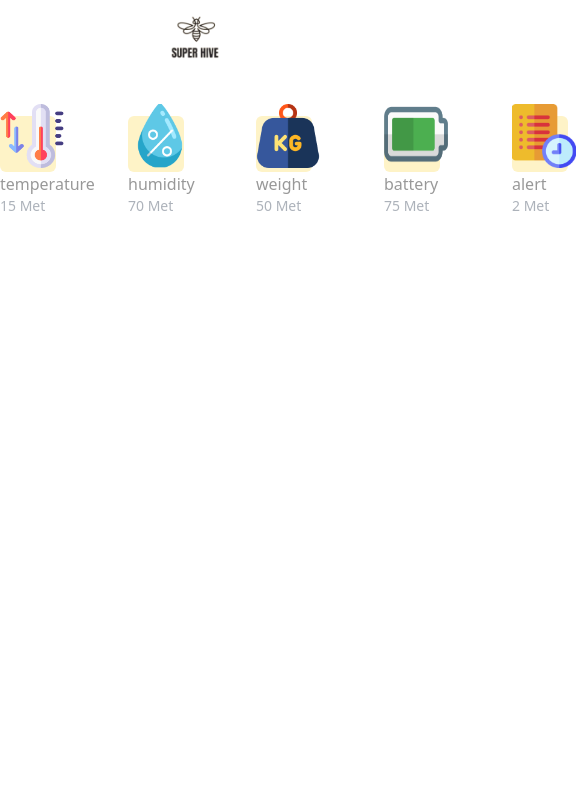
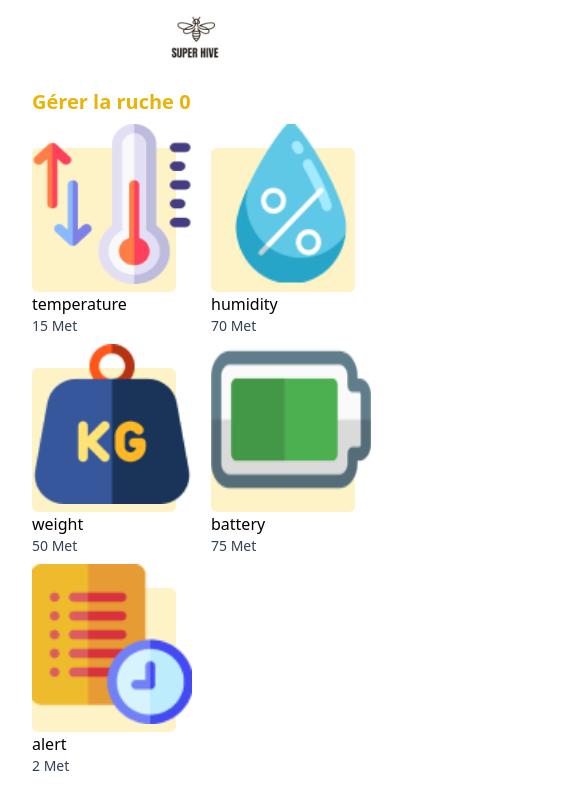
Before and after one commit to GdPaul1234/ruche-connectee, a React (Create React App) app in the folder frontend/: page /hives/0 in a window 390 px wide. Shown: the top 810 px of the page, 585 px wide, since content can reach past the window. Built offline with nearby package versions, Linux system fonts and the light colour scheme.

Commit message:
Mobile sensor navigation

```diff
--- a/frontend/src/components/hive-metrics.component.tsx
+++ b/frontend/src/components/hive-metrics.component.tsx
@@ -1,4 +1,8 @@
+import { useContext } from 'react'
+import { NavLink, useLocation } from 'react-router-dom'
+
 import { Hive } from '../services/hive.service'
+import { ViewportContext } from './contexts/viewport.context'
 
 import HumidityIcon from '../ressources/humidity_icon.png'
 import TemperatureIcon from '../ressources/temperature_icon.png'
@@ -6,7 +10,6 @@ import WeightIcon from '../ressources/weight_icon.png'
 import AlertIcon from '../ressources/alert_icon.png'
 import BatteryIcon from '../ressources/battery_icon.png'
 import IconComponent from './icon.component'
-import { NavLink, useLocation } from 'react-router-dom'
 
 function HiveMetric({ name, value }: {
   name: keyof Hive['sensors_values']
@@ -25,20 +28,26 @@ function HiveMetric({ name, value }: {
 
   const location = useLocation()
   const isActive = location.pathname.endsWith(`/${name}`)
+  const { isMobile } = useContext(ViewportContext)
 
   return <NavLink to={name}>
-    <IconComponent rounded small hoverable active={isActive} activeBorder logo={logoForMetricName()} />
-    <div className={`text-base md:text-sm w-28 md:w-16 ${!isActive && 'opacity-40'}`}>
+    <IconComponent rounded small={!isMobile} hoverable active={isActive} activeBorder logo={logoForMetricName()} />
+    <div className="text-base md:text-sm w-28 md:w-16">
       <div className="text-ellipsis overflow-hidden">{name}</div>
       <div className="text-sm md:text-xs font-medium text-slate-700">{value} Met</div>
     </div>
   </NavLink>
 }
 
-export default function HiveMetricsComponent({ sensors }: {
+export default function HiveMetricsComponent({ name, sensors }: {
+  name: Hive['name']
   sensors: Hive['sensors_values']
 }) {
-  return <div className="grid grid-flow-col gap-4 auto-cols-max">
+  const { isMobile } = useContext(ViewportContext)
+  const gridColumn = isMobile ? 'grid-cols-2' : 'grid-flow-col'
+
+  return <div className={`grid ${gridColumn} gap-8 md:gap-4 auto-cols-max`}>
+    {isMobile && <h2 className='col-span-full text-xl text-yellow-500 font-semibold'>Gérer la ruche {name}</h2>}
     {Object.keys(sensors).map(key => <HiveMetric
       key={key}
       name={key as keyof Hive['sensors_values']}
--- a/frontend/src/routes/hive.page.tsx
+++ b/frontend/src/routes/hive.page.tsx
@@ -1,6 +1,8 @@
-import { Outlet, useLoaderData } from "react-router-dom"
+import { useContext } from "react"
+import { Outlet, useLoaderData, useLocation } from "react-router-dom"
+import { ViewportContext } from "../components/contexts/viewport.context"
 import HiveMetricsComponent from "../components/hive-metrics.component"
-import { getHive, Hive } from "../services/hive.service"
+import { getHive, Hive, sensorTypeValues } from "../services/hive.service"
 
 type LoaderArgs = {
   params: Partial<Record<'hiveId', string>>
@@ -13,8 +15,13 @@ export async function loader({ params }: LoaderArgs) {
 export default function HivePage() {
   const hive = useLoaderData() as Hive
 
-  return <div className="mt-7">
-    <HiveMetricsComponent sensors={hive.sensors_values} />
+  const location = useLocation()
+  const { isMobile } = useContext(ViewportContext)
+
+  const shouldShowMetrics = !isMobile || !sensorTypeValues.some(sensor => location.pathname.includes(`/${sensor}`))
+
+  return <div className="md:mt-7">
+    {shouldShowMetrics && <HiveMetricsComponent name={hive.name} sensors={hive.sensors_values} />}
     <Outlet />
   </div>
 }
--- a/frontend/src/routes/root.tsx
+++ b/frontend/src/routes/root.tsx
@@ -21,8 +21,8 @@ export default function Root() {
       </Suspense>}
 
       {isMobile && <Suspense fallback={<div>Loading...</div>}>
-        <MobileMainMenuComponent className="col-span-2 mx-2" hives={hives} />
-        <div className="col-span-full">
+        <MobileMainMenuComponent className="col-span-2 mx-8" hives={hives} />
+        <div className="col-span-full mx-8">
           <Outlet />
         </div>
       </Suspense>}
--- a/frontend/src/services/hive.service.ts
+++ b/frontend/src/services/hive.service.ts
@@ -1,13 +1,23 @@
+enum SensorType {
+  temperature,
+  humidity,
+  weight,
+  alert,
+  battery
+}
+
+export const sensorTypeValues = Object.values(SensorType).filter(v => typeof v === 'string')
+
 export type Hive = {
   id: number
   name: string
-  sensors_values: Record<'temperature' | 'humidity' | 'weight' | 'alert' | 'battery', number>
+  sensors_values: Record<keyof typeof SensorType, number>
 }
 
 export function getHive(hiveId: number): Promise<Hive> {
   return Promise.resolve({
     id: hiveId,
-    name: `$Ruche {hiveId}`,
+    name: `${hiveId}`,
     sensors_values: {
       temperature: 15,
       humidity: 70,
```
